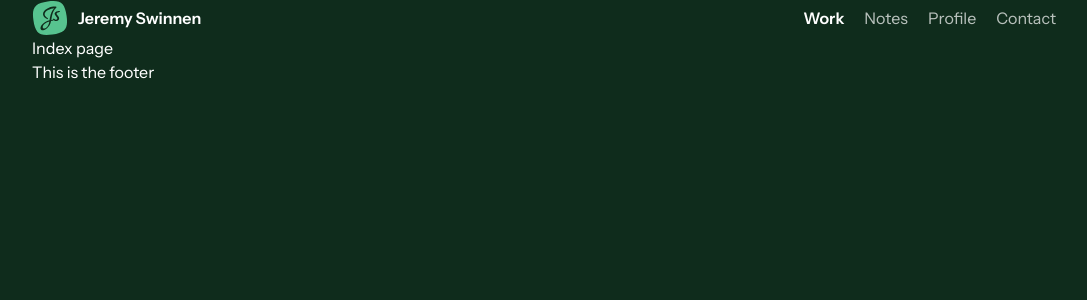
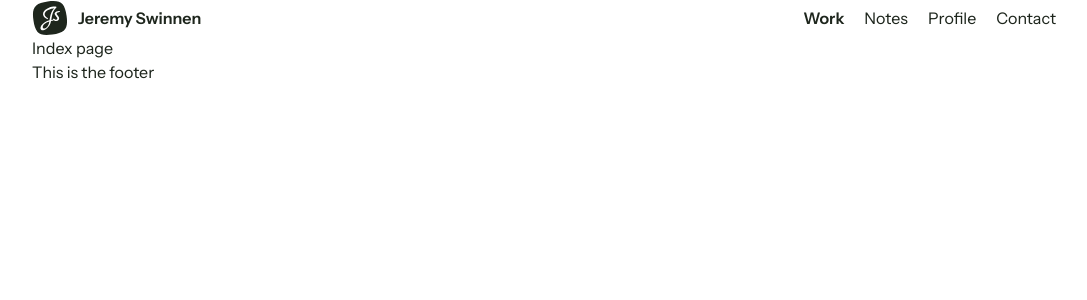
Before and after one commit to jereswinnen/jeremys, a Next.js app: page / in a window 1280 px wide. Shown: the top 300 px of the page, without its empty margins (96-1183 px from the left). Built offline with nearby package versions, Linux system fonts and the light colour scheme.

Commit message:
Defining color palette and setting global styling

```diff
--- a/src/components/Header.tsx
+++ b/src/components/Header.tsx
@@ -14,7 +14,7 @@ const Header = () => {
   return (
     <header className="flex flex-row items-center justify-between">
       <a href="/" className="flex flex-row gap-2.5 items-center font-semibold">
-        <Brand className="text-brandGreen" /> Jeremy Swinnen
+        <Brand /> Jeremy Swinnen
       </a>
       <nav>
         <ul className="flex flex-row gap-5">
@@ -24,8 +24,8 @@ const Header = () => {
                 href={page.path}
                 className={
                   currentPath === page.path
-                    ? "text-white font-semibold"
-                    : "text-white/70 hover:text-white active:text-white/90 active:duration-0 transition-all duration-150"
+                    ? "font-semibold"
+                    : "active:duration-0 transition-all duration-150"
                 }
               >
                 {page.title}
--- a/src/pages/_document.tsx
+++ b/src/pages/_document.tsx
@@ -3,7 +3,7 @@ import Document, { Html, Head, Main, NextScript } from "next/document";
 class MyDocument extends Document {
   render() {
     return (
-      <Html className="bg-darkGreen font-normal antialiased text-white">
+      <Html className="font-normal antialiased text-neutral-900">
         <Head />
         <body>
           <Main />
--- a/tailwind.config.js
+++ b/tailwind.config.js
@@ -11,10 +11,11 @@ module.exports = {
     extend: {
       //add extras on top of Tailwind defaults
       colors: {
-        'darkGreen': '#0F2C1C',
-        'brandGreen': '#57C38F',
-        'brandOrange': '#ECB89C',
-        'brandYellow': '#EFD686',
+        'neutral-900': '#1E261D',
+        'neutral-700': '#3A4039',
+        'neutral-500': '#848A83',
+        'neutral-300': '#ABB2AA',
+        'brand-700': '#5E7B5B',
       }
     }
   },
```
